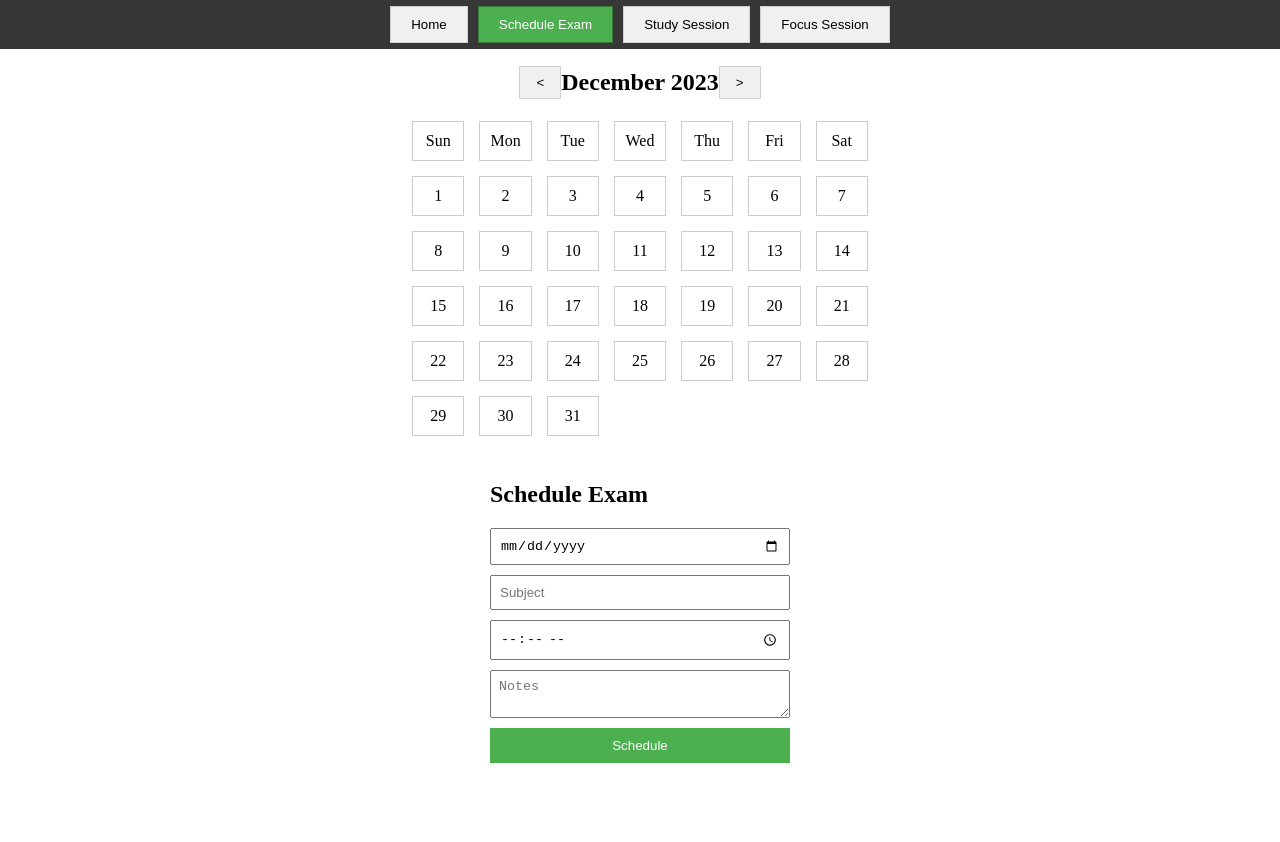
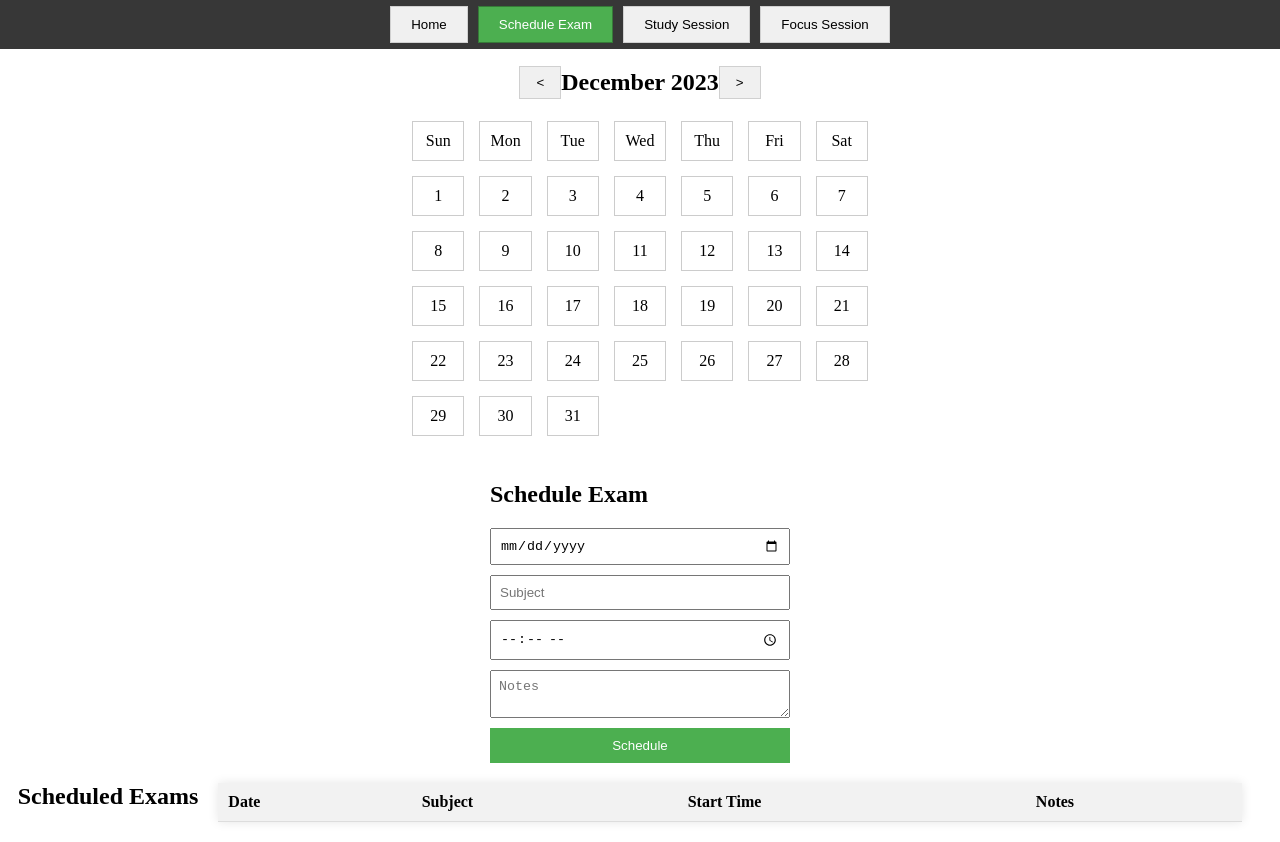
Before and after one commit to CEN4010-Fall2023-Prin-Soft-Eng/cen4010-prin-soft-eng-final-project-001-group-21, a Vue app: page /calendar in a window 1280 px wide. Before the commit the page ends 800 px from the top, so only its background shows below. Built offline with nearby package versions, Linux system fonts and the light colour scheme; sample sign-in values are in the browser's storage.

Commit message:
Schedule example html table made - not functional

```diff
--- a/mindmingle.js
+++ b/mindmingle.js
@@ -69,6 +69,7 @@ app.post('/signup', async (req, res) => {
     res.status(500).send('Error signing up user');
   }
 });
+// GET endpoint to fetch scheduled exams
 
 app.post('/calendar', async (req, res) => {
   const { user_id, subject, exam_date, start_time, notes } = req.body;
--- a/src/components/AppCalendar.vue
+++ b/src/components/AppCalendar.vue
@@ -5,7 +5,6 @@
       <h2>{{ currentMonthName }} {{ currentYear }}</h2>
       <button class="nav-button" @click="nextMonth" @mouseenter="grow" @mouseleave="shrink">&gt;</button>
     </div>
-
     <div class="calendar-body">
       <div class="day" v-for="dayOfWeek in daysOfWeek" :key="dayOfWeek">{{ dayOfWeek }}</div>
       <div v-for="day in daysInMonth" :key="day.date" @click="selectDate(day.date)"
@@ -16,7 +15,6 @@
         </div>
       </div>
     </div>
-
     <div class="exam-scheduler">
       <h2>Schedule Exam</h2>
       <form @submit.prevent="scheduleExam">
@@ -28,7 +26,30 @@
       </form>
     </div>
   </div>
+  <!-- New section to display scheduled exams -->
+  <div class="table-container">
+      <h2>Scheduled Exams</h2>
+      <table class="scheduled-exams-table">
+        <thead>
+          <tr>
+            <th>Date</th>
+            <th>Subject</th>
+            <th>Start Time</th>
+            <th>Notes</th>
+          </tr>
+        </thead>
+        <tbody>
+          <tr v-for="exam in scheduledExams" :key="exam.id">
+            <td>{{ formatDate(exam.exam_date) }}</td>
+            <td>{{ exam.subject }}</td>
+            <td>{{ exam.start_time }}</td>
+            <td>{{ exam.notes }}</td>
+          </tr>
+        </tbody>
+      </table>
+    </div>
 </template>
+
 
 <script>
 export default {
@@ -132,29 +153,24 @@ export default {
     flex-direction: column;
     align-items: center;
   }
-
   .calendar-header {
     display: flex;
     align-items: center;
   }
-
   .calendar-header .nav-button {
     background-color: #f0f0f0;
     border: 1px solid #d0d0d0;
     padding: 8px 16px;
     cursor: pointer;
   }
-
   .nav-button:hover {
     transform: scale(1.1);
   }
-
   .calendar-body {
     display: grid;
     grid-template-columns: repeat(7, 1fr);
     gap: 5px;
   }
-
   .day, .date {
     text-align: center;
     margin: 5px;
@@ -162,25 +178,21 @@ export default {
     border: 1px solid #ccc;
     cursor: pointer;
   }
-
   .date.has-exam {
     background-color: #ffecb3;
   }
   .exam-scheduler {
     margin-top: 20px;
   }
-
   .exam-scheduler form {
     display: flex;
     flex-direction: column;
     width: 300px;
   }
-
   .exam-scheduler input, .exam-scheduler textarea {
     margin-bottom: 10px;
     padding: 8px;
   }
-
   .exam-scheduler button {
     cursor: pointer;
     padding: 10px;
@@ -188,5 +200,38 @@ export default {
     color: white;
     border: none;
   }
+  /* Style for the container of the tables */
+.table-container {
+  display: flex;
+  justify-content: center;
+}
+/* Style for the table */
+.scheduled-exams-table {
+  border-collapse: collapse;
+  width: 80%;
+  margin: 20px;
+  box-shadow: 0 0 10px rgba(0, 0, 0, 0.1);
+}
+/* Style for table headers */
+.scheduled-exams-table th {
+  background-color: #f2f2f2;
+  border-bottom: 1px solid #ddd;
+  font-weight: bold;
+  padding: 10px;
+  text-align: left;
+}
+/* Style for table rows */
+.scheduled-exams-table td {
+  border-bottom: 1px solid #ddd;
+  padding: 10px;
+}
+/* Style for alternating rows */
+.scheduled-exams-table tr:nth-child(even) {
+  background-color: #f2f2f2;
+}
+/* Hover effect for rows */
+.scheduled-exams-table tr:hover {
+  background-color: #ddd;
+}
 
 </style>
```
